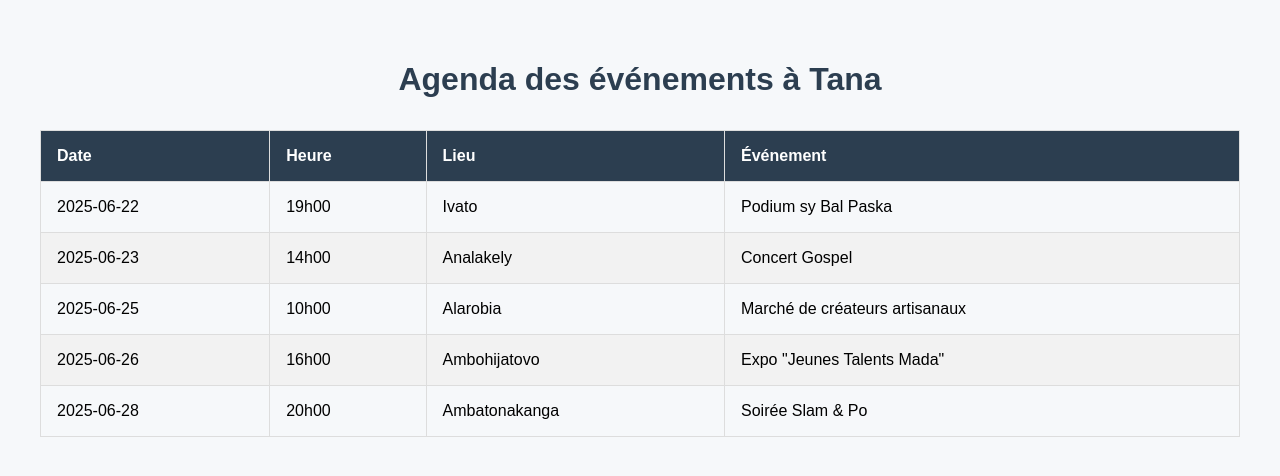
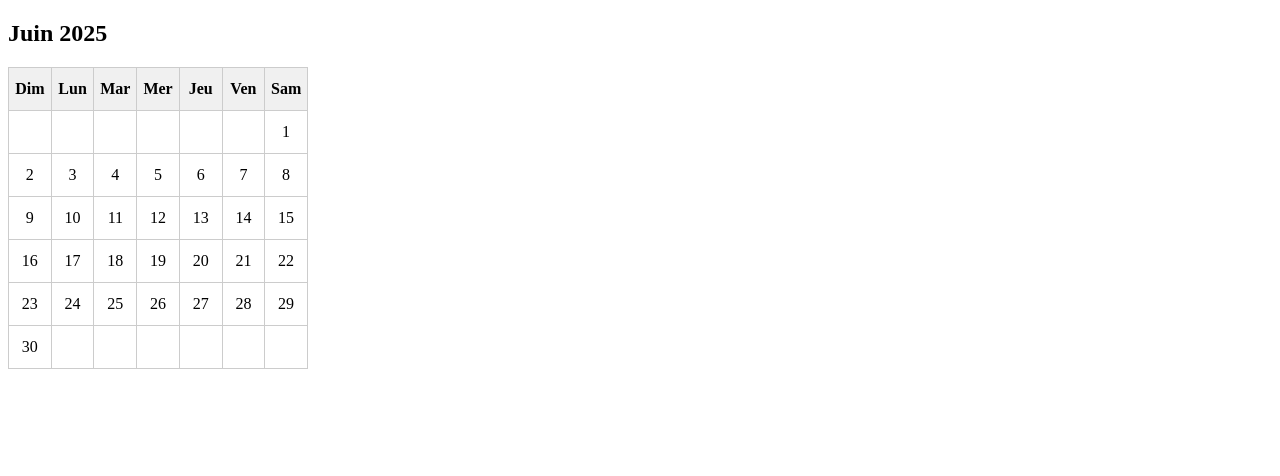
Before and after one commit to Dera105/Event, a plain HTML site: page index.html in a window 1280 px wide. Drawn offline with Linux system fonts and the light colour scheme.

Commit message:
Update index.html

```diff
--- a/index.html
+++ b/index.html
@@ -1,75 +1,54 @@
-<!DOCTYPE html><html lang="fr">
+<!DOCTYPE html>
+<html lang="fr">
 <head>
   <meta charset="UTF-8">
-  <meta name="viewport" content="width=device-width, initial-scale=1.0">
-  <title>Tana Events Calendar</title>
+  <title>Calendrier Simple</title>
   <style>
-    body {
-      font-family: Arial, sans-serif;
-      background: #f6f8fa;
-      padding: 2rem;
-    }
-    h1 {
-      color: #2c3e50;
-      text-align: center;
-    }
-    table {
-      width: 100%;
-      border-collapse: collapse;
-      margin-top: 2rem;
-    }
-    th, td {
-      border: 1px solid #ddd;
-      padding: 1rem;
-      text-align: left;
-    }
-    th {
-      background-color: #2c3e50;
-      color: white;
-    }
-    tr:nth-child(even) {
-      background-color: #f2f2f2;
-    }
+    table { border-collapse: collapse; width: 300px; }
+    th, td { border: 1px solid #ccc; width: 40px; height: 40px; text-align: center; }
+    th { background: #f0f0f0; }
   </style>
 </head>
 <body>
-  <h1>Agenda des événements à Tana</h1>
-  <table>
-    <thead>
-      <tr>
-        <th>Date</th>
-        <th>Heure</th>
-        <th>Lieu</th>
-        <th>Événement</th>
-      </tr>
-    </thead>
-    <tbody>
-      <tr>
-        <td>2025-06-22</td>
-        <td>19h00</td>
-        <td>Ivato</td>
-        <td>Podium sy Bal Paska</td>
-      </tr>
-      <tr>
-        <td>2025-06-23</td>
-        <td>14h00</td>
-        <td>Analakely</td>
-        <td>Concert Gospel</td>
-      </tr>
-      <tr>
-        <td>2025-06-25</td>
-        <td>10h00</td>
-        <td>Alarobia</td>
-        <td>Marché de créateurs artisanaux</td>
-      </tr>
-      <tr>
-        <td>2025-06-26</td>
-        <td>16h00</td>
-        <td>Ambohijatovo</td>
-        <td>Expo "Jeunes Talents Mada"</td>
-      </tr>
-      <tr>
-        <td>2025-06-28</td>
-        <td>20h00</td>
-        <td>Ambatonakanga</td>
-        <td>Soirée Slam & Po
+  <h2 id="mois"></h2>
+  <table id="calendrier"></table>
+
+  <script>
+    const moisNoms = ["Janvier", "Février", "Mars", "Avril", "Mai", "Juin", "Juillet", "Août", "Septembre", "Octobre", "Novembre", "Décembre"];
+    const aujourdHui = new Date();
+    const mois = aujourdHui.getMonth();
+    const annee = aujourdHui.getFullYear();
+
+    document.getElementById("mois").textContent = `${moisNoms[mois]} ${annee}`;
+
+    function genererCalendrier(mois, annee) {
+      const premierJour = new Date(annee, mois, 1).getDay();
+      const joursDansMois = new Date(annee, mois + 1, 0).getDate();
+      let html = "<tr>";
+      const jours = ["Dim", "Lun", "Mar", "Mer", "Jeu", "Ven", "Sam"];
+      for (let j of jours) { html += `<th>${j}</th>`; }
+      html += "</tr><tr>";
+      let jourSemaine = premierJour === 0 ? 6 : premierJour - 1; // Ajuste pour commencer par lundi
+      for (let i = 0; i < jourSemaine; i++) {
+        html += "<td></td>";
+      }
+      for (let jour = 1; jour <= joursDansMois; jour++) {
+        if (jourSemaine === 7) {
+          html += "</tr><tr>";
+          jourSemaine = 0;
+        }
+        html += `<td>${jour}</td>`;
+        jourSemaine++;
+      }
+      while (jourSemaine < 7 && jourSemaine !== 0) {
+        html += "<td></td>";
+        jourSemaine++;
+      }
+      html += "</tr>";
+      document.getElementById("calendrier").innerHTML = html;
+    }
+
+    genererCalendrier(mois, annee);
+  </script>
+</body>
+</html>
```
